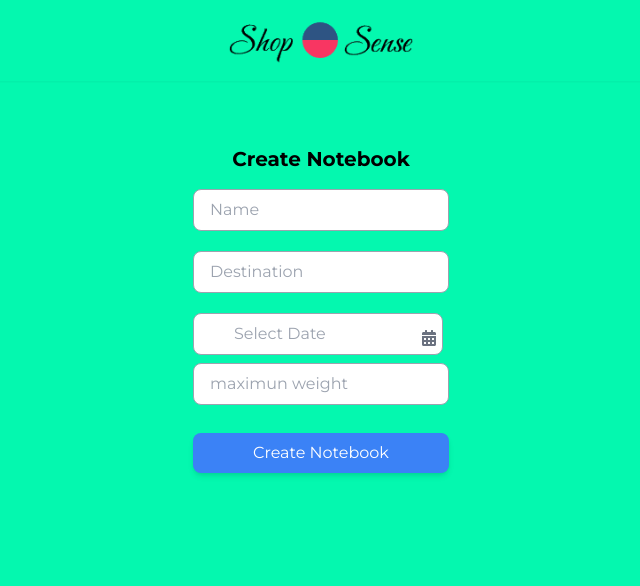
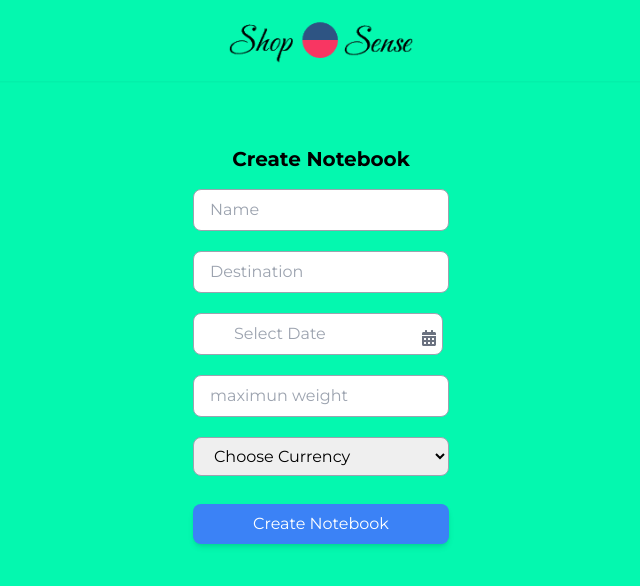
Before and after one commit to Rashadul-Haque-JS/Shop-Sense, a Next.js app: page /notebooks/notebooks in a window 1280 px wide. Shown: the top 586 px of the page, without its empty margins (319-959 px from the left). Built offline with nearby package versions, Linux system fonts and the light colour scheme.

Commit message:
Added purchase list view my-purchase.tsx

```diff
--- a/package.json
+++ b/package.json
@@ -9,6 +9,8 @@
     "lint": "next lint"
   },
   "dependencies": {
+    "@fortawesome/free-solid-svg-icons": "^6.4.0",
+    "@fortawesome/react-fontawesome": "^0.2.0",
     "@types/node": "20.2.5",
     "@types/react": "18.2.7",
     "@types/react-dom": "18.2.4",
--- a/src/components/addItems.tsx
+++ b/src/components/addItems.tsx
@@ -3,6 +3,7 @@ import { notebookTable } from "@/database.config";
 import Link from "next/link";
 import { FiDownload, FiTrash } from "react-icons/fi";
 import Image from "next/image";
+
 interface NoteProps {
   [key: string]: any;
 }
@@ -14,9 +15,11 @@ interface Notebook {
 
 const AddItems = ({ notebook, setNotebook }: Notebook) => {
   const [itemName, setItemName] = useState("");
-  const [itemWeight, setItemWeight] = useState<number | string>(0);
+  const [itemWeight, setItemWeight] = useState<number | string>();
   const [unit, setUnit] = useState("kg");
   const [showDeleteConfirmation, setShowDeleteConfirmation] = useState(false);
+  const [itemPrice, setItemPrice] = useState<number | string>();
+  const [text, setText] = useState("");
 
   // Rest of your code...
 
@@ -58,9 +61,15 @@ const AddItems = ({ notebook, setNotebook }: Notebook) => {
   const maxWeight = notebook.maxWeight; // Define maximum weight limit
 
   const addItem = async () => {
+    if (!itemName || !itemWeight || !itemPrice) {
+        setText("Please fill out all fields");
+        return;
+    }
+
     const newItem = {
       name: itemName,
       weight: convertWeightToKg(itemWeight),
+      price: itemPrice,
     };
     await notebookTable.update(notebook.id, {
       items: [...(notebook?.items ?? []), newItem],
@@ -71,13 +80,7 @@ const AddItems = ({ notebook, setNotebook }: Notebook) => {
     setUnit("kg");
   };
 
-  const deleteItem = async (item: any) => {
-    const updatedItems = notebook?.items.filter(
-      (notebookItem: any) => notebookItem.name !== item.name
-    );
-    await notebookTable.update(notebook.id, { items: updatedItems });
-    setNotebook({ ...notebook, items: updatedItems });
-  };
+
 
   const downloadNotebook = async () => {
     const blob = new Blob([JSON.stringify(notebook)], { type: "text/plain" });
@@ -153,7 +156,6 @@ const AddItems = ({ notebook, setNotebook }: Notebook) => {
                     <span className="font-semibold">Allowed</span>
                     <span className="block">{notebook?.maxWeight} kg</span>
                   </p>
-
                 </div>
                 <div className="flex flex-col justify-between shadow-md p-4">
                   <p className="text-center">
@@ -174,7 +176,7 @@ const AddItems = ({ notebook, setNotebook }: Notebook) => {
                   </p>
                 </div>
                 <div className="flex flex-col justify-between shadow-md p-4">
-                <p className="text-center">
+                  <p className="text-center">
                     <span className="font-semibold">Date</span>
                     <span className="block">{notebook?.date}</span>
                   </p>
@@ -196,6 +198,7 @@ const AddItems = ({ notebook, setNotebook }: Notebook) => {
               </div>
 
               <div className="flex flex-col p-5 shadow-md xs:mt-8 sm:mt-8">
+              {text && <small className="my-5 text-center w-64">* {text}</small>}
                 <input
                   type="text"
                   placeholder="Item Name"
@@ -219,6 +222,13 @@ const AddItems = ({ notebook, setNotebook }: Notebook) => {
                   <option value="g">g</option>
                   <option value="ml">ml</option>
                 </select>
+                <input
+                  type="number"
+                  placeholder="Item price"
+                  value={itemPrice}
+                  onChange={(e) => setItemPrice(e.target.value)}
+                  className="border border-gray-400 rounded-lg px-4 py-2 mb-2 w-80"
+                />
                 <button
                   onClick={addItem}
                   className="bg-blue-500 text-white px-4 py-2 rounded hover:bg-blue-600 my-4 w-80"
--- a/src/components/createNotes.tsx
+++ b/src/components/createNotes.tsx
@@ -4,11 +4,8 @@ import "react-datepicker/dist/react-datepicker.css";
 import { FaCalendarAlt } from "react-icons/fa";
 import { v4 as uuidv4 } from "uuid";
 import { notebookTable } from "../../src/database.config";
-
-interface NoteProps {
-  [key: string]: any;
-}
-
+import { NoteProps } from "@/types/types";
+import { currencies } from "@/utils/currency";
 interface Notebook {
   setNotebook: (notebook: NoteProps) => void;
 }
@@ -18,6 +15,7 @@ const CreateNote = ({ setNotebook }: Notebook) => {
   const [destination, setDestination] = useState("");
   const [date, setDate] = useState<Date | null>(null);
   const [maxWeight, setMaxWeight] = useState<number | string>();
+  const [currency, setCurrency] = useState<string>();
   const [text, setText] = useState("");
 
   const createNotebook = async () => {
@@ -28,10 +26,11 @@ const CreateNote = ({ setNotebook }: Notebook) => {
       destination,
       date: date?.toISOString().split("T")[0] || "",
       items: [],
-      maxWeight
+      maxWeight,
+      currency,
     };
 
-    if (!name || !destination || !date) {
+    if (!name || !destination || !date || !maxWeight || !currency) {
       setText("Please fill out all fields");
     } else {
       const id = await notebookTable.add(newNotebook);
@@ -76,7 +75,6 @@ const CreateNote = ({ setNotebook }: Notebook) => {
               <FaCalendarAlt className="text-gray-500" />
             </div>
           </div>
-        </div>
         <input
           type="number"
           placeholder="maximun weight"
@@ -85,6 +83,19 @@ const CreateNote = ({ setNotebook }: Notebook) => {
           className="border border-gray-400 rounded-lg px-4 py-2 mb-2 w-64"
           required
         />
+        <select
+          value={currency}
+          onChange={(e) => setCurrency(e.target.value)}
+          className="border border-gray-400 rounded-lg px-4 py-2 mb-2 w-64"
+        >
+          <option value="">Choose Currency</option>
+          {currencies?.map((currency: string) => (
+            <option key={currency} value={currency}>
+              {currency}
+            </option>
+          ))}
+        </select>
+        </div>
         <div className="flex justify-center items-center mt-5">
           <button
             onClick={createNotebook}
--- a/src/pages/my-purchase.tsx
+++ b/src/pages/my-purchase.tsx
@@ -1,9 +1,102 @@
-import React from "react";
+import React, { useState, useEffect } from "react";
+import { notebookTable } from "@/database.config";
+import { NoteProps } from "@/types/types";
+import { FontAwesomeIcon } from "@fortawesome/react-fontawesome";
+import { faTrash } from "@fortawesome/free-solid-svg-icons";
+import { useRouter } from "next/router";
 
 const MyPurchase = () => {
+  const [notebook, setNotebook] = useState<NoteProps>({});
+  const [notebookId, setNotebookId] = useState<string>("");
+  const [totalWeight, setTotalWeight] = useState<number>();
+  const [totalPrice, setTotalPrice] = useState<number>();
+  const router = useRouter();
+
+  useEffect(() => {
+    const storedItemId = localStorage.getItem("notebook");
+    if (storedItemId) {
+      const itemId = JSON.parse(storedItemId);
+      setNotebookId(itemId);
+    } else {
+      return undefined;
+    }
+
+    const fetchNotebook = async () => {
+      const notebook = await notebookTable.get(notebookId);
+      setNotebook(notebook);
+    };
+    fetchNotebook();
+
+    if(notebook?.items?.length === 0) {
+      router.push("/notebooks/notebooks");
+    }
+    totalPrices(notebook?.items);
+    totalWeights(notebook?.items);
+  }, [notebookId, notebook?.items?.length]);
+
+  const deleteItem = async (item: any) => {
+    const updatedItems = notebook?.items.filter(
+      (notebookItem: any) => notebookItem.name !== item.name
+    );
+    await notebookTable.update(notebook.id, { items: updatedItems });
+    setNotebook({ ...notebook, items: updatedItems });
+  };
+
+  const totalWeights = (items: NoteProps[] | undefined) => {
+    if (items && items.length > 0) {
+      const total = items.reduce((sum, item) => sum + item.weight, 0);
+      setTotalWeight(total);
+    } else {
+      setTotalWeight(0);
+    }
+  };
+
+  const totalPrices = (items: NoteProps[] | undefined) => {
+    if (items && items.length > 0) {
+      const total = items.reduce((sum, item) => sum + Number(item.price), 0);
+      setTotalPrice(total);
+    } else {
+      setTotalPrice(0);
+    }
+  };
+
   return (
-    <div>
-      <h1>My Purchase</h1>
+    <div className="w-full">
+      <h1 className="text-center font-semibold py-6 mb-6 uppercase">My Purchase</h1>
+      <div className="flex justify-center">
+        <table className="w-3/4 border-collapse border border-gray-300">
+          <thead>
+            <tr>
+              <th className="py-2 px-4 border-b">Item</th>
+              <th className="py-2 px-4 border-b">Weight(kg)</th>
+              <th className="py-2 px-4 border-b">Price (<small>{notebook?.currency}</small>)</th>
+              <th className="py-2 px-4 border-b">Actions</th>
+            </tr>
+          </thead>
+          <tbody>
+            {notebook?.items?.map((item: NoteProps) => (
+              <tr key={item.id}>
+                <td className="py-2 px-4 border-b text-center">{item.name}</td>
+                <td className="py-2 px-4 border-b text-center">{item.weight}</td>
+                <td className="py-2 px-4 border-b text-center">{item.price}</td>
+                <td className="py-2 px-4 border-b text-center">
+                  <FontAwesomeIcon
+                    icon={faTrash}
+                    onClick={() => deleteItem(item)}
+                  />
+                </td>
+              </tr>
+
+            ))}
+            <tr>
+                <td className="py-2 px-4 border-b text-center">Total:</td>
+                <td className="py-2 px-4 border-b text-center font-semibold">{totalWeight}</td>
+                <td className="py-2 px-4 border-b text-center font-semibold">{totalPrice}</td>
+            </tr>
+          </tbody>
+        </table>
+
+      </div>
     </div>
   );
 };
--- /dev/null
+++ b/src/types/types.ts
@@ -0,0 +1,3 @@
+export interface NoteProps {
+    [key: string]: any;
+  }
--- /dev/null
+++ b/src/utils/currency.ts
@@ -0,0 +1,50 @@
+export const currencies = [
+    "AED",
+    "ARS",
+    "AUD",
+    "BRL",
+    "BDT",
+    "CAD",
+    "CHF",
+    "CLP",
+    "CNY",
+    "COP",
+    "CZK",
+    "DKK",
+    "DZD",
+    "EGP",
+    "EUR",
+    "GBP",
+    "HKD",
+    "HUF",
+    "IDR",
+    "ILS",
+    "INR",
+    "JPY",
+    "KRW",
+    "KWD",
+    "KZT",
+    "MAD",
+    "MXN",
+    "MYR",
+    "NGN",
+    "NOK",
+    "NZD",
+    "OMR",
+    "PHP",
+    "PKR",
+    "PLN",
+    "QAR",
+    "RON",
+    "RUB",
+    "SAR",
+    "SEK",
+    "SGD",
+    "THB",
+    "TRY",
+    "UAH",
+    "USD",
+    "UZS",
+    "VND",
+    "ZAR"
+  ]
```
Also changed, not shown: 1 other file (tests, documents, lock files or other folders). Lines whose indentation alone changed are shown as unchanged.
